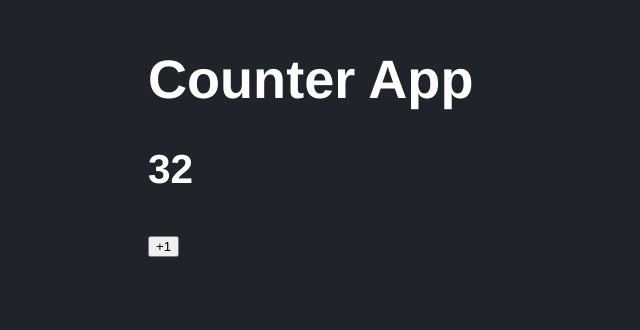
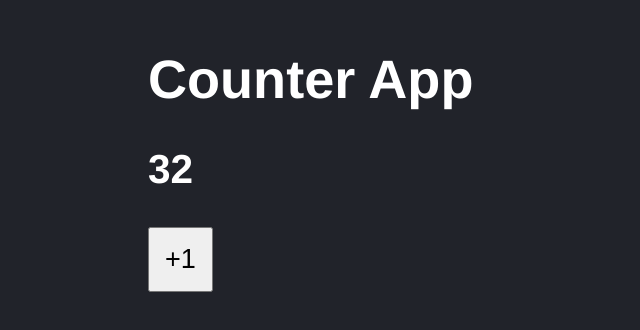
Before and after one commit to Davidcastel26/HooksReact, a React (Vite) app in the folder counterVite/: page / in a window 1280 px wide. Shown: the part 136-466 px from the top of the page, without its empty margins (0-640 px from the left). Built offline with nearby package versions, Linux system fonts and the light colour scheme.

Commit message:
Update styles.css

```diff
--- a/counterVite/src/styles.css
+++ b/counterVite/src/styles.css
@@ -6,3 +6,8 @@ html, body{
     padding: 70px;
     font-family: Helvetica, Arial, sans-serif;
 }
+
+button {
+    padding: 15px;
+    font-size: 1.3rem;
+}
```
